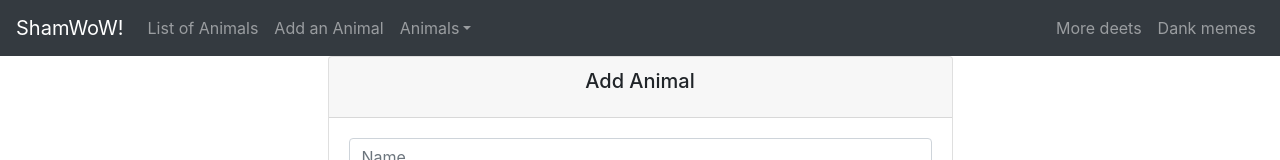
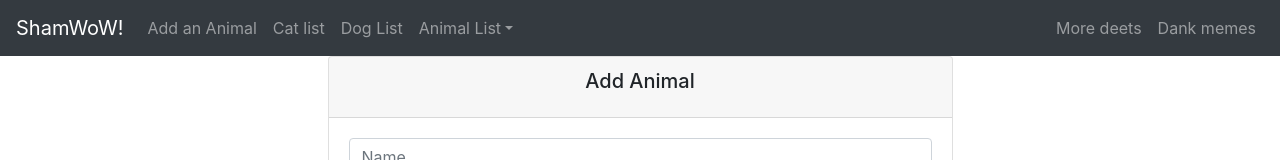
Before and after one commit to dustatron/ReactAnimalShelter, a React (Create React App) app in the folder ReactAnimalShelter/: page /add in a window 1280 px wide. Shown: the top 160 px of the page. Built offline with nearby package versions, Linux system fonts and the light colour scheme.

Commit message:
set up local state to update after route changes
Co-authored-by: Steph Podolak <StephPodolak@gmail.com>
Co-authored-by: Dusty McCord <dustymccord@gmail.com>
Co-authored-by: Geoff Goetz <59552871+Pieharder@users.noreply.github.com>

```diff
--- a/ReactAnimalShelter/src/Components/AnimalControl.js
+++ b/ReactAnimalShelter/src/Components/AnimalControl.js
@@ -1,4 +1,4 @@
-import React from 'react';
+import React, { useState } from 'react';
 import PropTypes from 'prop-types';
 import AnimalDetails from './AnimalDetails';
 import AnimalEdit from './AnimalEdit';
@@ -8,11 +8,19 @@ import { BrowserRouter as Router, Switch, Route, useParams } from 'react-router-
 import Header from './Header';
 
 function AnimalControl(props) {
+  const [ animal, setAnimal ] = useState('Dogs');
+
   return (
     <Router>
-      <Header />
-      <Route path="/list/:type" component={AnimalList} />
-      <Route path="/detail/:animalId" component={AnimalDetails} />
+      <Header onAnimalClick={setAnimal} />
+      <Route
+        exact
+        path="/list/:type"
+        component={() => {
+          return <AnimalList showAnimal={animal} />;
+        }}
+      />
+      <Route path="/detail/:animalId/:type" component={AnimalDetails} />
       <Route path="/edit/:animalId" component={AnimalEdit} />
       <Route path="/add" component={AddAnimal} />
     </Router>
--- a/ReactAnimalShelter/src/Components/AnimalDetails.js
+++ b/ReactAnimalShelter/src/Components/AnimalDetails.js
@@ -10,7 +10,7 @@ function AnimalDetails(props) {
   const [ animalState, setAnimalState ] = useState({});
 
   useEffect(() => {
-    fetch(`http://localhost:5000/api/Cats/${params.animalId}`)
+    fetch(`http://localhost:5000/api/${params.type}/${params.animalId}`)
       .then((response) => {
         return response.json();
       })
--- a/ReactAnimalShelter/src/Components/AnimalList.js
+++ b/ReactAnimalShelter/src/Components/AnimalList.js
@@ -8,9 +8,10 @@ function AnimalList(props) {
   const [ animalListState, setAnimalListState ] = useState([]);
   const [ loadState, setLoadState ] = useState(false);
 
+  console.log('animalState', props.showAnimal);
   useEffect(() => {
     if (!loadState) {
-      fetch(`http://localhost:5000/api/Cats`)
+      fetch(`http://localhost:5000/api/${props.showAnimal}`)
         .then((response) => {
           return response.json();
         })
@@ -25,7 +26,7 @@ function AnimalList(props) {
   });
 
   const handleAnimalAdoption = (id) => {
-    fetch(`http://localhost:5000/api/Cats/${id}`, { method: 'DELETE' })
+    fetch(`http://localhost:5000/api/${props.showAnimal}/${id}`, { method: 'DELETE' })
       .then((response) => console.log('DELETE', response))
       .then((jsonifiedResponse) => {
         setLoadState(false);
@@ -50,13 +51,14 @@ function AnimalList(props) {
             return (
               <SingleAnimal
                 name={animal.name}
+                type={animal.catId ? 'Cats' : 'Dogs'}
                 breed={animal.breed}
                 age={animal.age}
                 gender={animal.gender}
-                id={animal.catId}
-                link={'https://source.unsplash.com/200x200/?cat'}
+                id={animal.catId ? animal.catId : animal.dogId}
+                link={`https://source.unsplash.com/200x200/?${animal.catId ? 'cat' : 'dog'}`}
                 onAnimalAdoption={handleAnimalAdoption}
-                key={animal.catId}
+                key={animal.catId ? animal.catId : animal.dogId}
               />
             );
           })}
--- a/ReactAnimalShelter/src/Components/Header.js
+++ b/ReactAnimalShelter/src/Components/Header.js
@@ -1,8 +1,9 @@
 import React from 'react';
 import { Navbar, NavDropdown, Nav } from 'react-bootstrap';
-import { Link } from 'react-router-dom';
+import { Link, useHistory } from 'react-router-dom';
 
-function Header() {
+function Header(props) {
+  const history = useHistory();
   return (
     <div>
       <Navbar collapseOnSelect expand="lg" bg="dark" variant="dark">
@@ -10,19 +11,36 @@ function Header() {
         <Navbar.Toggle aria-controls="responsive-navbar-nav" />
         <Navbar.Collapse id="responsive-navbar-nav">
           <Nav className="mr-auto">
-            <Nav.Link as={Link} to="/list">
-              List of Animals
-            </Nav.Link>
             <Nav.Link as={Link} to="/add">
               Add an Animal
             </Nav.Link>
+            <Nav.Link
+              as={Link}
+              to="/list/cats"
+              onClick={() => {
+                props.onAnimalClick('Cats');
+              }}
+            >
+              Cat list
+            </Nav.Link>
+            <Nav.Link
+              as={Link}
+              to="/list/dogs"
+              onClick={() => {
+                props.onAnimalClick('Dogs');
+              }}
+            >
+              Dog List
+            </Nav.Link>
 
-            <NavDropdown title="Animals" id="collasible-nav-dropdown">
-              <NavDropdown.Item href="#action/3.1">Cats</NavDropdown.Item>
-              <NavDropdown.Item href="#action/3.2">Dogs</NavDropdown.Item>
-              <NavDropdown.Item href="#action/3.3">Lizard People</NavDropdown.Item>
-              <NavDropdown.Divider />
-              <NavDropdown.Item href="#action/3.4">Demons</NavDropdown.Item>
+            <NavDropdown title="Animal List" id="collasible-nav-dropdown">
+              <NavDropdown.Item as={Link} to="/list/cats">
+                Cats
+              </NavDropdown.Item>
+              <NavDropdown.Item as={Link} to="/list/dogs">
+                Dogs
+              </NavDropdown.Item>
+              <NavDropdown.Item href="#">Lizard People</NavDropdown.Item>
             </NavDropdown>
           </Nav>
           <Nav>
--- a/ReactAnimalShelter/src/Components/SingleAnimal.js
+++ b/ReactAnimalShelter/src/Components/SingleAnimal.js
@@ -36,7 +36,7 @@ function SingleAnimal(props) {
           <button style={buttonStyle} className="button" onClick={() => props.onAnimalAdoption(props.id)}>
             Adopt
           </button>
-          <Link to={`/detail/${props.id}`}>
+          <Link to={`/detail/${props.id}/${props.type}`}>
             <button style={buttonStyle} className="button">
               Details
             </button>
```
